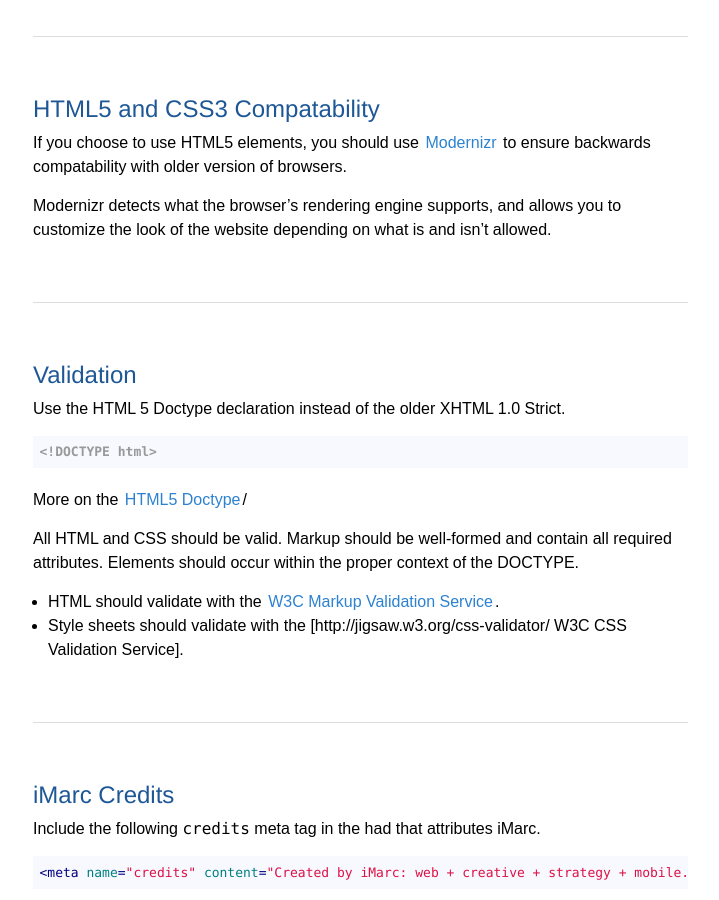
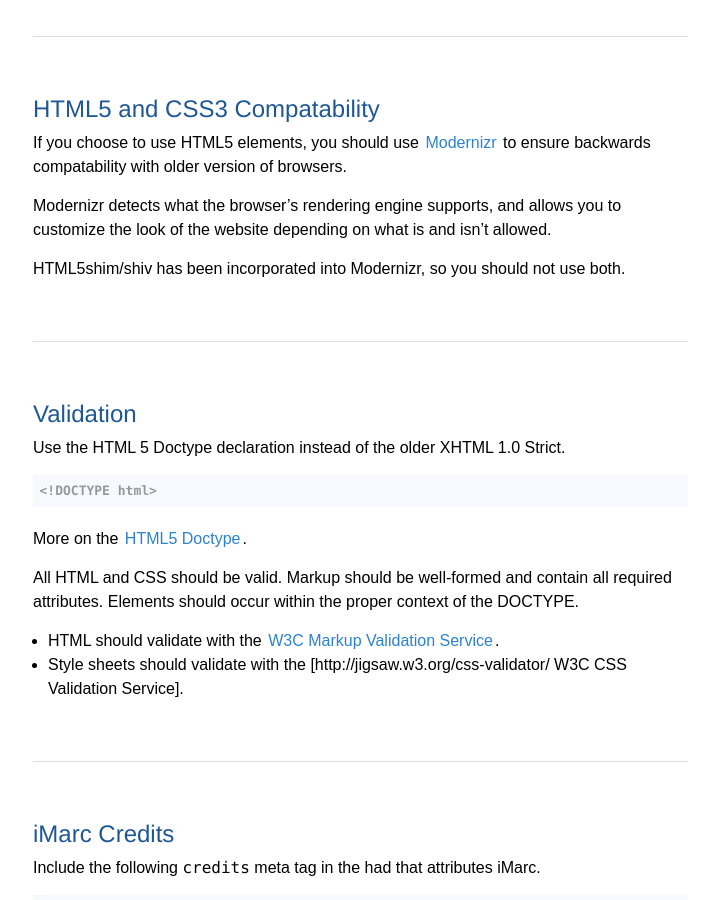
Before and after one commit to imarc/handbook, a Jekyll site: the page built from frontend.markdown, in a window 1280 px wide and 900 px high, scrolled down 3956 px. Shown: the whole window, without its empty margins (137-856 px from the left). Built offline with Jekyll 4.4.1, drawn with Linux system fonts in a browser that asks for light colours; nearby versions of some CDN libraries.

Commit message:
Fixed broken image and added further instructions for using Modernizr.

```diff
--- a/frontend.markdown
+++ b/frontend.markdown
@@ -168,6 +168,8 @@
 Modernizr detects what the browser's rendering engine supports, and allows you to customize
 the look of the website depending on what is and isn't allowed.
 
+HTML5shim/shiv has been incorporated into Modernizr, so you should not use both.
+
 
 ## Validation
 
@@ -175,7 +177,7 @@
 
 	<!DOCTYPE html>
 
-More on the [HTML5 Doctype](http://www.w3schools.com/html5/tag_doctype.asp)/
+More on the [HTML5 Doctype](http://www.w3schools.com/html5/tag_doctype.asp).
 
 All HTML and CSS should be valid. Markup should be well-formed and contain all
 required attributes. Elements should occur within the proper context of the DOCTYPE.
@@ -333,7 +335,7 @@
   Inline content styled for visual emphasis
 
 Example diagram:
-![Content naming conventions](/wiki/sup/img/naming_content.jpg)
+![Content naming conventions](img/naming_content.jpg)
 
 ### Messaging
 
```
